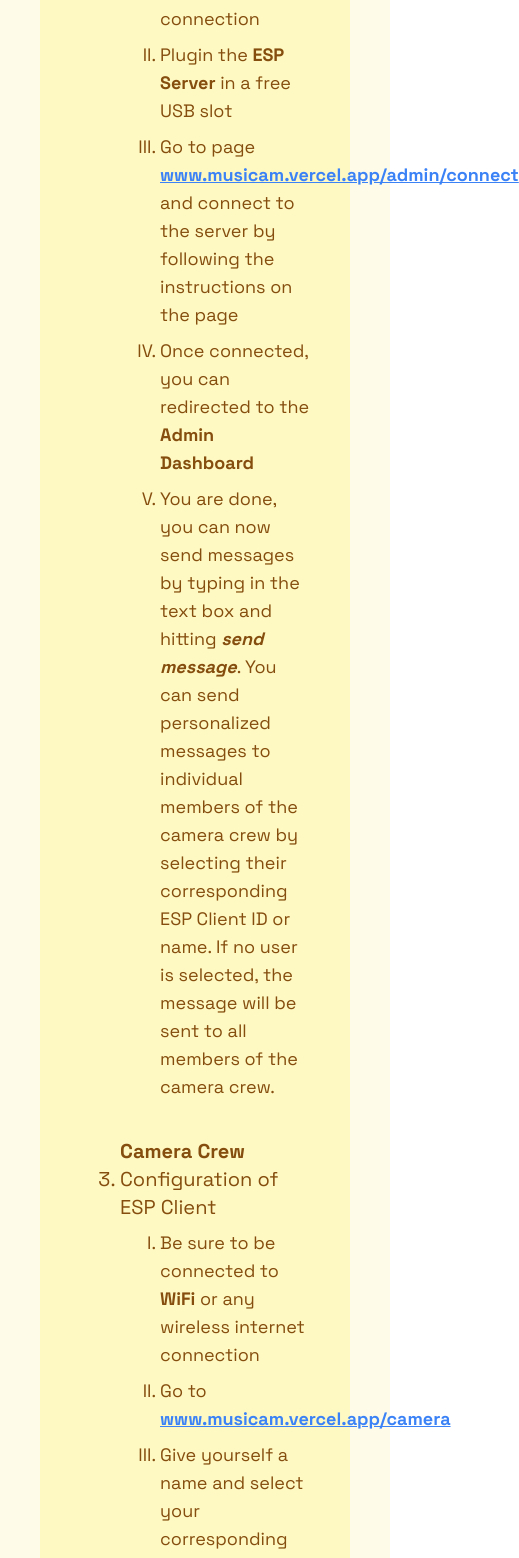
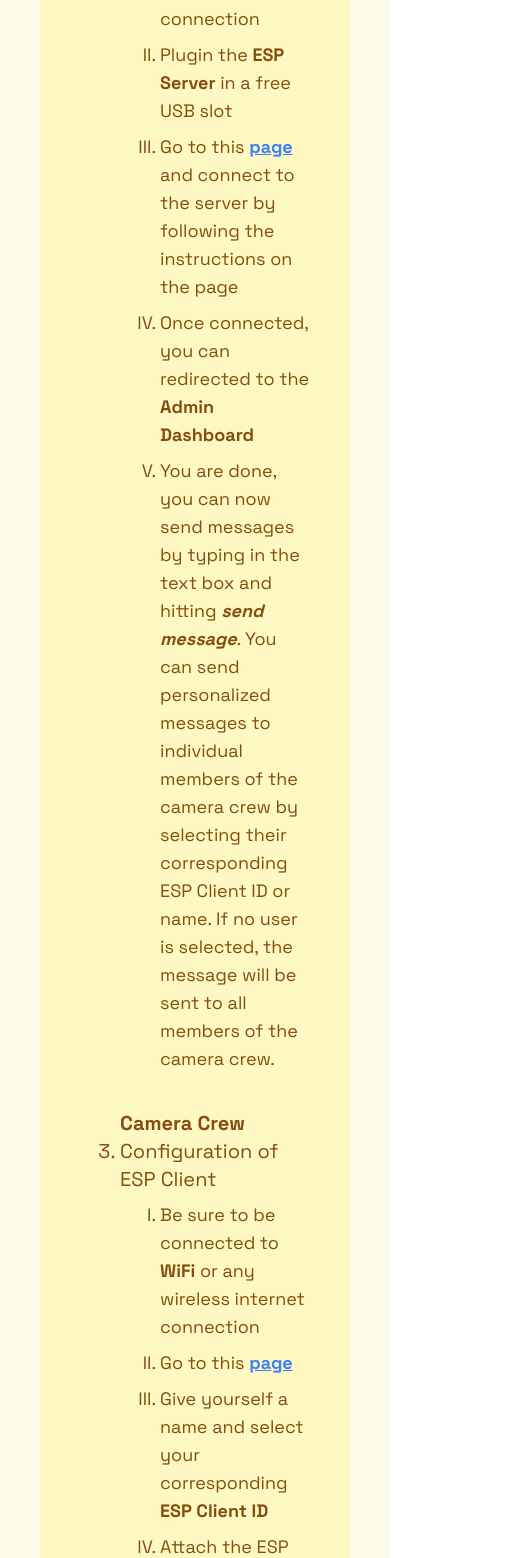
Before and after one commit to pecynia/musicam, a Next.js app: page /instructions in a window 390 px wide. Shown: the part 843-2401 px from the top of the page, 519 px wide, since content can reach past the window. Built offline with nearby package versions, Linux system fonts and the light colour scheme.

Commit message:
Made small changes for responsivenes

```diff
--- a/components/connectUSB.js
+++ b/components/connectUSB.js
@@ -1,5 +1,4 @@
 import { useState } from "react";
-import { getDatabase, ref, set } from 'firebase/database';
 import { writeAdminData, handleCamJSON, resetCamData, handleStageJSON  } from './databaseConnection';
 import Link from 'next/link'
 
@@ -38,8 +37,8 @@ export const SerialReader = () =>{
                         // Convert arraybuffer to ascii
                         const tempArr = [...value]
                         message = [...message, ...tempArr]
-                        if(JSON.stringify(tempArr.slice(tempArr.length-2)) === JSON.stringify([13, 10])){
-                            const res = message.slice(0, message.length-2).map((val) => {
+                        if(JSON.stringify(tempArr.slice(tempArr.length - 2)) === JSON.stringify([13, 10])){
+                            const res = message.slice(0, message.length - 2).map((val) => {
                                 return String.fromCharCode(val);
                             })
                             // Make it a try catch block to handle errors, because sometimes the data is not complete
--- a/components/graphicals/WrapperStageComp.js
+++ b/components/graphicals/WrapperStageComp.js
@@ -3,10 +3,9 @@ import StageComp from "./StageComp"
 import { getDatabase, ref, onValue } from 'firebase/database';
 import { getCameraData, getCamName, getActiveCamNodeIds, getNodeToId, getStageProp } from "../databaseConnection"
 
-// Create a wrapper for StageComp, where a selectedID is passed, and the data is pulled from the database and passed to the StageComp
+// A wrapper for StageComp, where a selectedID is passed, and the data is pulled from the database and passed to the StageComp
 // and everytime there is an update in the camera data, using OnValue, the data in the wrapper is updated and passed to the StageComp
-// This is done to prevent the StageComp from re-rendering everytime the data is updated, which would cause the StageComp to re-render
-// and the camera to be reset to the default position
+// This is done to prevent the StageComp from re-rendering everytime the data is updated, which would make the page slow
 
 export class Wrapper extends React.Component{
     // Constructor of the wrapper where the xbegin, xeind, ybegin and yend are being stored for every camera
--- a/pages/_app.tsx
+++ b/pages/_app.tsx
@@ -10,5 +10,3 @@ function MyApp({ Component, pageProps }: AppProps) {
 export default dynamic(() => Promise.resolve(MyApp), {
   ssr: false,
 });
-
-//export default MyApp
--- a/pages/instructions.tsx
+++ b/pages/instructions.tsx
@@ -47,7 +47,7 @@ function instructions() {
                                 <ol className='pl-10 text-lg pt-2 list-[upper-roman]'>
                                     <li className='pb-2'>Be sure to be connected to <span className='font-bold'>WiFi</span> or any wireless internet connection</li>
                                     <li className='pb-2'>Plugin the <span className='font-bold'>ESP Server</span> in a free USB slot</li>
-                                    <li className='pb-2'>Go to page <a href='https://musicam.vercel.app/admin/connect' className='font-bold text-blue-500 underline decoration-blue-500'>www.musicam.vercel.app/admin/connect</a> and connect to the server by following the instructions on the page</li>
+                                    <li className='pb-2'>Go to this <a href='https://musicam.vercel.app/admin/connect' className='font-bold text-blue-500 underline decoration-blue-500'>page</a> and connect to the server by following the instructions on the page</li>
                                     <li className='pb-2'>Once connected, you can redirected to the <span className='font-bold'>Admin Dashboard</span></li>
                                     <li className='pb-2'> You are done, you can now send messages by typing in the text box and hitting <span className='font-bold italic'>send message</span>. You can send personalized messages to individual members of the camera crew by selecting their corresponding ESP Client ID or name. If no user is selected, the message will be sent to all members of the camera crew.</li>
                                 </ol>
@@ -57,7 +57,7 @@ function instructions() {
                             <li className='pb-2'>Configuration of ESP Client
                                 <ol className='pl-10 text-lg pt-2 list-[upper-roman]'>
                                     <li className='pb-2'>Be sure to be connected to <span className='font-bold'>WiFi</span> or any wireless internet connection</li>
-                                    <li className='pb-2'>Go to <a href='https://musicam.vercel.app/camera' className='font-bold text-blue-500 underline decoration-blue-500'>www.musicam.vercel.app/camera</a></li>
+                                    <li className='pb-2'>Go to this <a href='https://musicam.vercel.app/camera' className='font-bold text-blue-500 underline decoration-blue-500'>page</a></li>
                                     <li className='pb-2'>Give yourself a name and select your corresponding <span className='font-bold'>ESP Client ID</span></li>
                                     <li className='pb-2'>Attach the ESP Client to the camera</li>
                                     <li className='pb-2'>Position the camera horizontally and connect the battery pack to the ESP Client</li>
```
Also changed, not shown: stateOfAffairs.txt.
